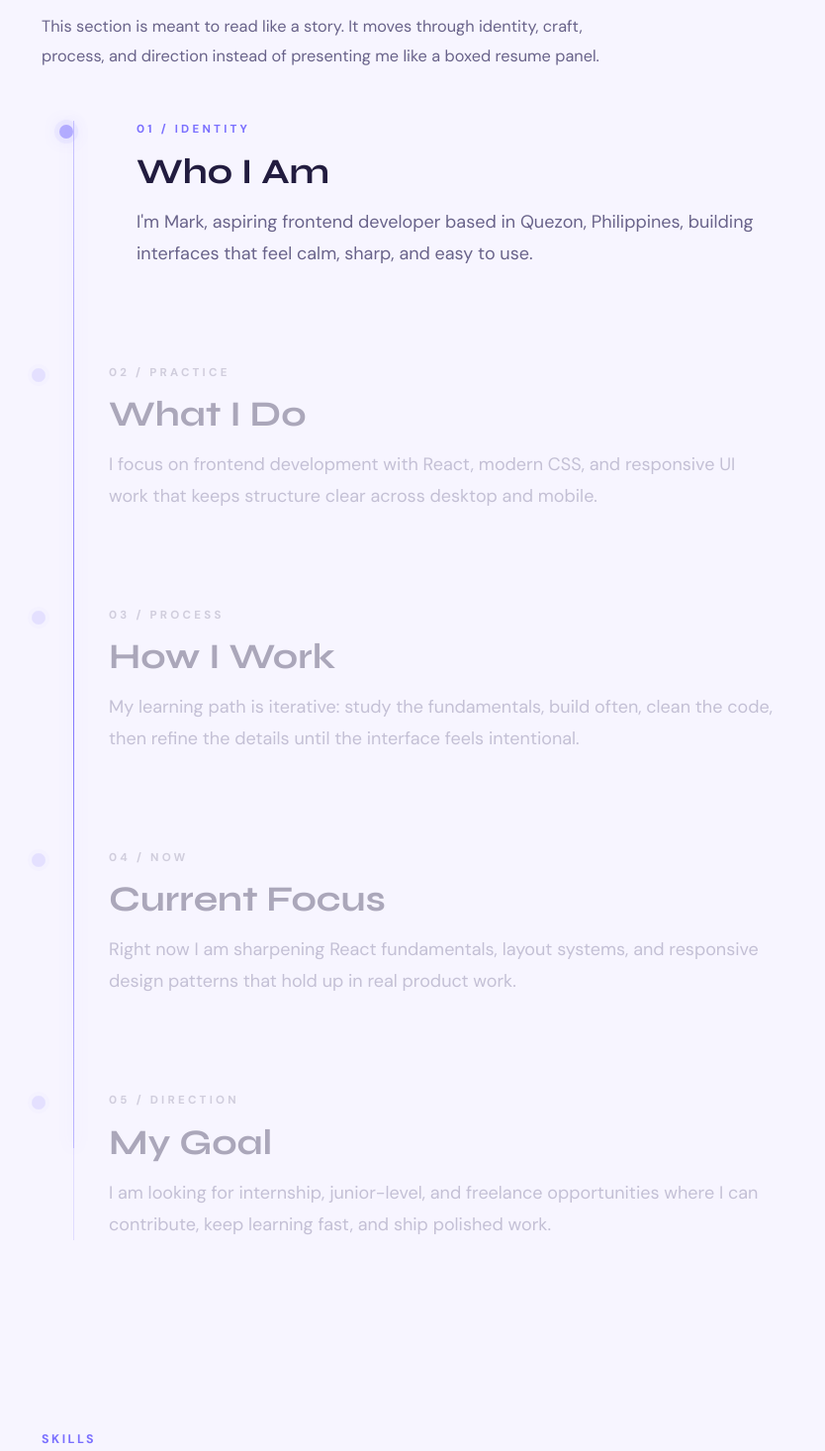
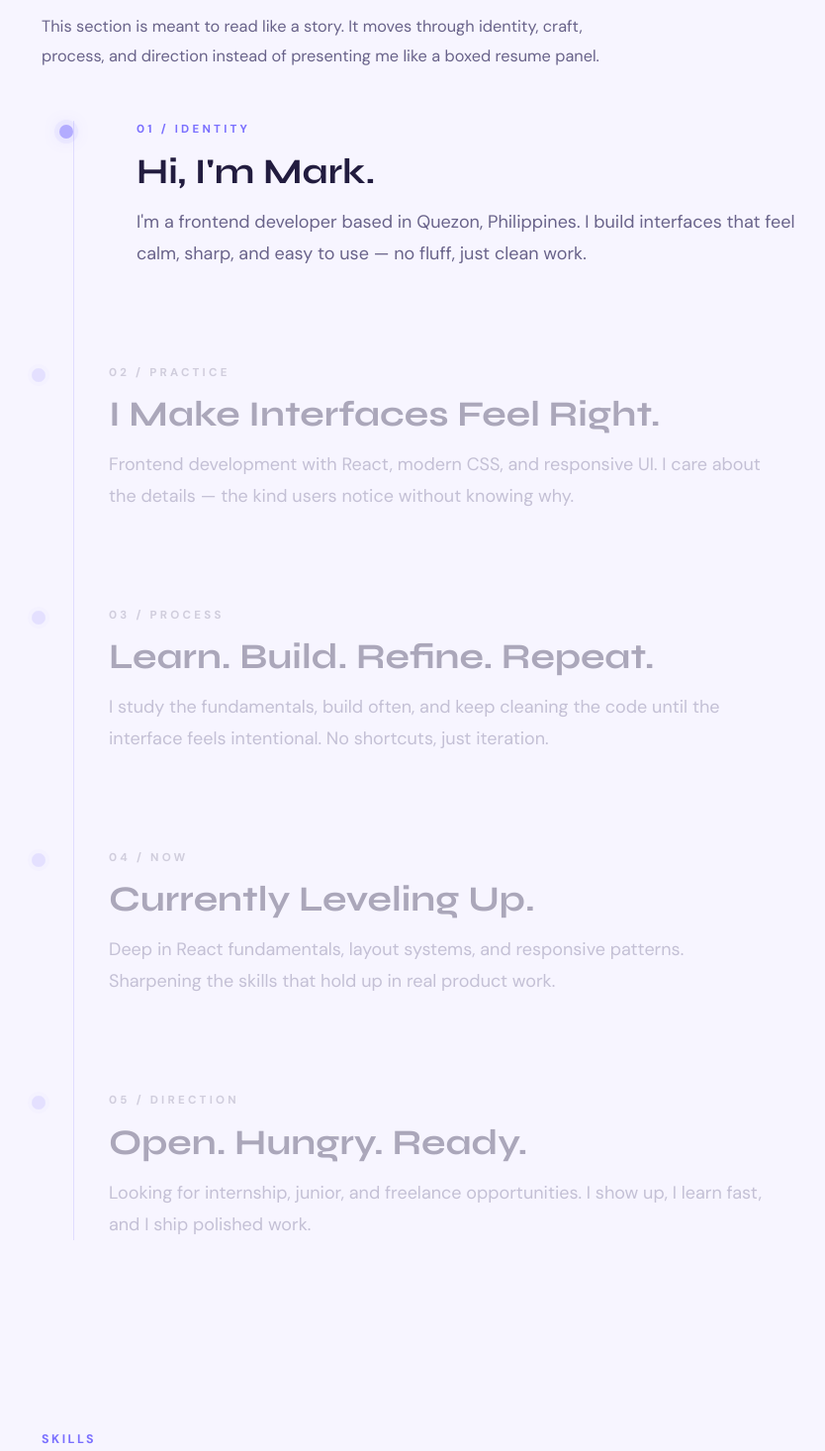
Before and after one commit to aintdrevv/markdev, a React (Vite) app: page / in a window 1280 px wide. Shown: the part 1144-2610 px from the top of the page at 99% size, without its empty margins (86-920 px from the left). Built offline with nearby package versions, Linux system fonts and the light colour scheme.

Commit message:
Refine hero and about section content

```diff
--- a/src/sections/About.jsx
+++ b/src/sections/About.jsx
@@ -4,28 +4,28 @@ import { useEffect, useMemo, useRef, useState } from 'react';
 const storyPoints = [
   {
     tag: '01 / Identity',
-    title: 'Who I Am',
-    body: `I'm Mark, aspiring frontend developer based in Quezon, Philippines, building interfaces that feel calm, sharp, and easy to use.`,
+    title: 'Hi, I\'m Mark.',
+    body: `I'm a frontend developer based in Quezon, Philippines. I build interfaces that feel calm, sharp, and easy to use — no fluff, just clean work.`,
   },
   {
     tag: '02 / Practice',
-    title: 'What I Do',
-    body: 'I focus on frontend development with React, modern CSS, and responsive UI work that keeps structure clear across desktop and mobile.',
+    title: 'I Make Interfaces Feel Right.',
+    body: 'Frontend development with React, modern CSS, and responsive UI. I care about the details — the kind users notice without knowing why.',
   },
   {
     tag: '03 / Process',
-    title: 'How I Work',
-    body: 'My learning path is iterative: study the fundamentals, build often, clean the code, then refine the details until the interface feels intentional.',
+    title: 'Learn. Build. Refine. Repeat.',
+    body: 'I study the fundamentals, build often, and keep cleaning the code until the interface feels intentional. No shortcuts, just iteration.',
   },
   {
     tag: '04 / Now',
-    title: 'Current Focus',
-    body: 'Right now I am sharpening React fundamentals, layout systems, and responsive design patterns that hold up in real product work.',
+    title: 'Currently Leveling Up.',
+    body: 'Deep in React fundamentals, layout systems, and responsive patterns. Sharpening the skills that hold up in real product work.',
   },
   {
     tag: '05 / Direction',
-    title: 'My Goal',
-    body: 'I am looking for internship, junior-level, and freelance opportunities where I can contribute, keep learning fast, and ship polished work.',
+    title: 'Open. Hungry. Ready.',
+    body: 'Looking for internship, junior, and freelance opportunities. I show up, I learn fast, and I ship polished work.',
   },
 ];
 
@@ -33,14 +33,59 @@ function clamp(value, min, max) {
   return Math.min(Math.max(value, min), max);
 }
 
+function getViewportHeight() {
+  return window.visualViewport?.height ?? window.innerHeight;
+}
+
+function getLineProgress(section) {
+  const rect = section.getBoundingClientRect();
+  const viewportHeight = getViewportHeight();
+  const sectionTop = window.scrollY + rect.top;
+  const start = sectionTop - viewportHeight * 0.72;
+  const end = sectionTop + rect.height - viewportHeight * 0.37;
+  const distance = Math.max(end - start, 1);
+
+  return clamp((window.scrollY - start) / distance, 0, 1);
+}
+
 export default function About() {
   const sectionRef = useRef(null);
   const pointRefs = useRef([]);
+  const frameRef = useRef(0);
   const [activeIndex, setActiveIndex] = useState(0);
   const [lineProgress, setLineProgress] = useState(0);
+  const [prefersReducedMotion, setPrefersReducedMotion] = useState(false);
+  const [hasEntered, setHasEntered] = useState(false);
+
+  useEffect(() => {
+    const mediaQuery = window.matchMedia('(prefers-reduced-motion: reduce)');
+    const updatePreference = () => setPrefersReducedMotion(mediaQuery.matches);
+
+    updatePreference();
+
+    if (typeof mediaQuery.addEventListener === 'function') {
+      mediaQuery.addEventListener('change', updatePreference);
+      return () => mediaQuery.removeEventListener('change', updatePreference);
+    }
+
+    mediaQuery.addListener(updatePreference);
+    return () => mediaQuery.removeListener(updatePreference);
+  }, []);
+
+  useEffect(() => {
+    if (prefersReducedMotion) {
+      setHasEntered(true);
+      return undefined;
+    }
+
+    const animationFrame = window.requestAnimationFrame(() => setHasEntered(true));
+    return () => window.cancelAnimationFrame(animationFrame);
+  }, [prefersReducedMotion]);
 
   useEffect(() => {
     // Track the story card currently nearest the focus zone.
+    if (!('IntersectionObserver' in window)) return undefined;
+
     const observer = new IntersectionObserver(
       (entries) => {
         const visibleEntries = entries
@@ -68,36 +113,63 @@ export default function About() {
   useEffect(() => {
     // Fill the vertical progress line as the section moves through the viewport.
     const updateLine = () => {
+      frameRef.current = 0;
+
       const section = sectionRef.current;
       if (!section) return;
 
-      const rect = section.getBoundingClientRect();
-      const viewportHeight = window.innerHeight;
-      const total = rect.height + viewportHeight * 0.35;
-      const traveled = viewportHeight * 0.72 - rect.top;
-      const progress = clamp(traveled / total, 0, 1);
-      setLineProgress(progress);
+      const progress = getLineProgress(section);
+      setLineProgress((current) => (Math.abs(current - progress) < 0.001 ? current : progress));
     };
 
-    updateLine();
-    window.addEventListener('scroll', updateLine, { passive: true });
-    window.addEventListener('resize', updateLine);
+    const requestLineUpdate = () => {
+      if (frameRef.current) return;
+      frameRef.current = window.requestAnimationFrame(updateLine);
+    };
+
+    requestLineUpdate();
+    window.addEventListener('scroll', requestLineUpdate, { passive: true });
+    window.addEventListener('resize', requestLineUpdate);
+    window.visualViewport?.addEventListener('resize', requestLineUpdate);
+    window.visualViewport?.addEventListener('scroll', requestLineUpdate);
 
     return () => {
-      window.removeEventListener('scroll', updateLine);
-      window.removeEventListener('resize', updateLine);
+      window.removeEventListener('scroll', requestLineUpdate);
+      window.removeEventListener('resize', requestLineUpdate);
+      window.visualViewport?.removeEventListener('resize', requestLineUpdate);
+      window.visualViewport?.removeEventListener('scroll', requestLineUpdate);
+
+      if (frameRef.current) {
+        window.cancelAnimationFrame(frameRef.current);
+      }
     };
   }, []);
 
   const progressHeight = useMemo(() => `${lineProgress * 100}%`, [lineProgress]);
+  const activePoint = storyPoints[activeIndex];
+  const motionSafeTransition = prefersReducedMotion
+    ? 'none'
+    : 'opacity 700ms cubic-bezier(0.22, 1, 0.36, 1), transform 700ms cubic-bezier(0.22, 1, 0.36, 1)';
+  const entryStyle = (delay = '0ms') => ({
+    opacity: hasEntered ? 1 : 0,
+    transform: hasEntered ? 'translateY(0)' : 'translateY(26px)',
+    transition: motionSafeTransition,
+    transitionDelay: prefersReducedMotion ? '0ms' : delay,
+  });
 
   return (
-    <section id="about" ref={sectionRef} className="section" data-deco="About">
+    <section
+      id="about"
+      ref={sectionRef}
+      className="section"
+      data-deco="About"
+      aria-labelledby="about-title"
+    >
       <div className="container">
         <div className="section-shell">
-          <div className="section-header-left">
+          <div className="section-header-left" style={entryStyle('90ms')}>
             <p className="section-kicker">About</p>
-            <h2 className="section-title section-title-modern">
+            <h2 id="about-title" className="section-title section-title-modern">
               A timeline of how I am growing into the kind of developer teams can rely on.
             </h2>
             <p className="section-copy">
@@ -107,7 +179,10 @@ export default function About() {
           </div>
 
           {/* Vertical timeline with an active marker tied to scroll position */}
-          <div className="section-body-gap relative pl-[4.5rem] sm:pl-24">
+          <div
+            className="section-body-gap relative pl-[4.5rem] sm:pl-24"
+            style={entryStyle('180ms')}
+          >
             <div
               className="absolute left-4 top-0 h-full w-px sm:left-8"
               style={{ background: 'rgba(var(--brand-rgb), 0.18)' }}
@@ -123,34 +198,53 @@ export default function About() {
               }}
               aria-hidden="true"
             />
+            <p className="sr-only">
+              Timeline step {activeIndex + 1} of {storyPoints.length}: {activePoint.title}.
+            </p>
 
-            <div className="space-y-[4.5rem] md:space-y-24">
+            <ol className="space-y-[4.5rem] md:space-y-24" aria-label="About timeline">
               {storyPoints.map((point, index) => {
                 const isActive = index === activeIndex;
+                const titleId = `about-point-title-${index}`;
+                const bodyId = `about-point-body-${index}`;
 
                 return (
+                  <li key={point.title} className="list-none">
                     <article
-                    key={point.title}
                       ref={(node) => {
                         pointRefs.current[index] = node;
                       }}
                       data-index={index}
                       className="relative"
+                      aria-current={isActive ? 'step' : undefined}
+                      aria-labelledby={titleId}
+                      aria-describedby={bodyId}
                       style={{
                         opacity: index <= activeIndex ? 1 : 0.36,
                         transform: index <= activeIndex ? 'translateX(0)' : 'translateX(-28px)',
-                      transition: 'opacity 520ms ease, transform 520ms cubic-bezier(0.22, 1, 0.36, 1)',
+                        transition: prefersReducedMotion
+                          ? 'none'
+                          : 'opacity 520ms ease, transform 520ms cubic-bezier(0.22, 1, 0.36, 1)',
                       }}
                     >
-                    <div className="absolute left-[-3.35rem] top-1 sm:left-[-4.9rem]" aria-hidden="true">
+                      <div
+                        className="absolute left-[-3.35rem] top-1 sm:left-[-4.9rem]"
+                        aria-hidden="true"
+                      >
                         <span
-                        className={`block h-3.5 w-3.5 rounded-full ${isActive ? 'animate-pulse' : ''}`}
+                          className={`block h-3.5 w-3.5 rounded-full ${
+                            isActive && !prefersReducedMotion ? 'animate-pulse' : ''
+                          }`}
                           style={{
-                          background: isActive ? 'rgba(var(--brand-rgb), 1)' : 'rgba(var(--brand-rgb), 0.42)',
+                            background: isActive
+                              ? 'rgba(var(--brand-rgb), 1)'
+                              : 'rgba(var(--brand-rgb), 0.42)',
                             boxShadow: isActive
                               ? '0 0 0 5px rgba(var(--brand-rgb), 0.12), 0 0 18px rgba(var(--brand-rgb), 0.44)'
                               : '0 0 0 4px rgba(var(--brand-rgb), 0.06)',
-                          transition: 'background 220ms ease, box-shadow 220ms ease',
+                            transition: prefersReducedMotion
+                              ? 'none'
+                              : 'background 220ms ease, box-shadow 220ms ease',
                           }}
                         />
                       </div>
@@ -162,21 +256,24 @@ export default function About() {
                         {point.tag}
                       </p>
                       <h3
+                        id={titleId}
                         className="text-3xl leading-none sm:text-4xl"
                         style={{ fontFamily: 'var(--font-display)', color: 'var(--text)' }}
                       >
                         {point.title}
                       </h3>
                       <p
+                        id={bodyId}
                         className="mt-4 max-w-2xl text-base leading-8 sm:text-lg"
                         style={{ fontFamily: 'var(--font-body)', color: 'var(--muted)' }}
                       >
                         {point.body}
                       </p>
                     </article>
+                  </li>
                 );
               })}
-            </div>
+            </ol>
           </div>
         </div>
       </div>
--- a/src/sections/Hero.jsx
+++ b/src/sections/Hero.jsx
@@ -79,14 +79,14 @@ export default function Hero() {
           <div className="hero-v2-copy-block">
             {/* Primary hero message */}
             <h1 className="hero-v2-title">
-              <span>Building digital</span>
+              <span>Good design</span>
               <span className="typing-cursor hero-v2-cursor">|</span>
-              <br />
-              <span>that feel alive.</span>
+            <br />
+              <span>starts with caring.</span>
             </h1>
 
             <p className="hero-v2-copy">
-              Frontend work shaped to feel sharp, alive, and clear.
+              Frontend developer who sweats the details so users don't have to.
             </p>
           </div>
 
```
Lines whose indentation alone changed are shown as unchanged.
